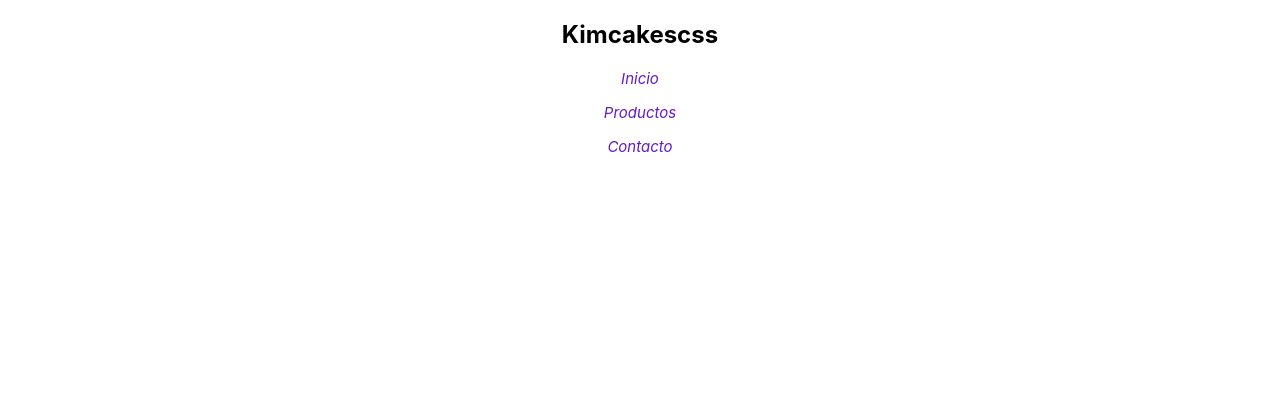
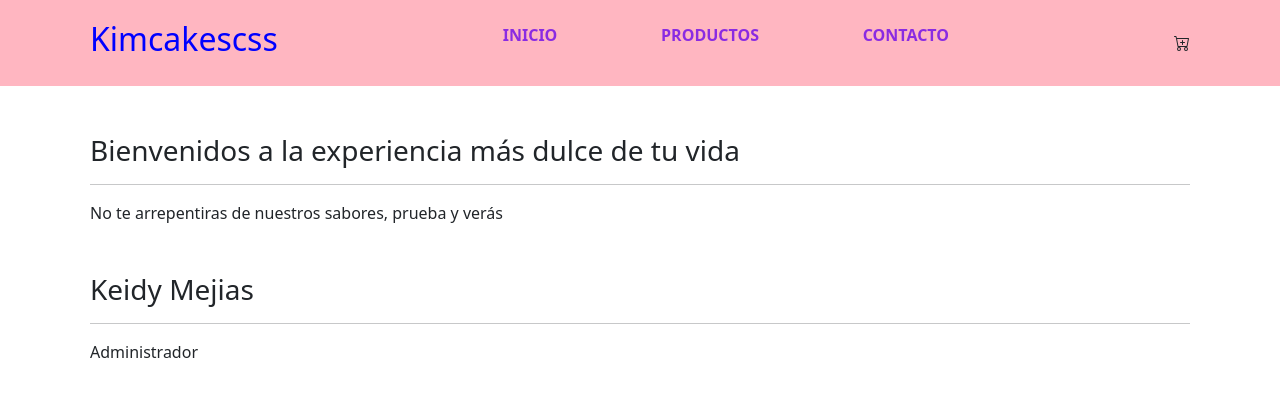
Before and after one commit to keidy-mejias/rj-37735-mejias, a React (Create React App) app: page / in a window 1280 px wide. Shown: the top 396 px of the page. Built offline with nearby package versions, Linux system fonts and the light colour scheme.

Commit message:
Componentes

```diff
--- a/package.json
+++ b/package.json
@@ -6,9 +6,13 @@
     "@testing-library/jest-dom": "^5.16.4",
     "@testing-library/react": "^13.2.0",
     "@testing-library/user-event": "^13.5.0",
+    "bootstrap": "^5.1.3",
     "react": "^18.1.0",
+    "react-bootstrap": "^2.4.0",
     "react-dom": "^18.1.0",
+    "react-icons": "^4.4.0",
     "react-scripts": "5.0.1",
+    "sass": "^1.52.3",
     "web-vitals": "^2.1.4"
   },
   "scripts": {
--- a/src/App.js
+++ b/src/App.js
@@ -1,12 +1,27 @@
-import './components/Navbar/Navbar.css'
-import './App.css';
+import 'bootstrap/dist/css/bootstrap.min.css';
 import { Navbar } from './components/Navbar/Navbar.js'
+import { ItemListContainer } from './components/ItemListContainer/ItemListContainer.js'
+
+function App() {
+
+  const usuario = {
+    nombre: 'Keidy Mejias',
+    cargo: 'Administrador'
+  }
+
+  //const personal = {
+  //  nombre: 'Ana Lopez',
+  //  cargo: 'Pastelera'
+  //}
 
 
-function App() {
   return (
-    <div className="App">
+    <div>
+
       <Navbar/>
+
+      <ItemListContainer titulo="Bienvenidos a la experiencia más dulce de tu vida" content="No te arrepentiras de nuestros sabores, prueba y verás"/>
+      <ItemListContainer titulo={usuario.nombre} content={usuario.cargo}/>
     </div>
   );
 }
--- /dev/null
+++ b/src/components/Inicio/Inicio.scss
@@ -0,0 +1,5 @@
+
+.inicio {
+    max-width: 1100px;
+    margin: 20px auto;
+}
--- /dev/null
+++ b/src/components/ItemListContainer/ItemListContainer.js
@@ -0,0 +1,13 @@
+import './ItemListContainer.scss'
+
+export const ItemListContainer = ({titulo, content}) => {
+
+    return (
+        <section className="lista my-5">
+            <h3> {titulo} </h3>
+            <hr/>
+
+            <p> {content} </p>
+        </section>
+    )
+}
--- /dev/null
+++ b/src/components/ItemListContainer/ItemListContainer.scss
@@ -0,0 +1,6 @@
+
+
+.lista {
+    max-width: 1100px;
+    margin: 20px auto;
+}
--- a/src/components/Navbar/Navbar.css
+++ /dev/null
@@ -1,6 +0,0 @@
-.lista-navbar{
-    font-size: 15px;
-    align-items: flex-end;
-    font-style: italic;
-    color: rgb(101, 25, 199);
-}
--- a/src/components/Navbar/Navbar.js
+++ b/src/components/Navbar/Navbar.js
@@ -1,17 +1,26 @@
+import './Navbar.scss'
+import { BsCartPlus } from 'react-icons/bs'
 
 export const Navbar = () => {
 
-    return <header>
+    return (
 
-        <h2>Kimcakescss</h2>
+    <header className="header">
 
-        <nav className="lista-navbar">
-            <p>Inicio</p>
-            <p>Productos</p>
-            <p>Contacto</p>
-        </nav>
+         <div className="header__container">
+            <h2 className="header__logo">Kimcakescss</h2>
+
+                <nav className="header__navbar">
+                    <p className="header__navlink">Inicio</p>
+                    <p className="header__navlink">Productos</p>
+                    <p className="header__navlink">Contacto</p>
+                </nav>
+                <BsCartPlus />
+         </div>
 
 
     </header>
+    )
+}
 
-}
+//export default Navbar
--- /dev/null
+++ b/src/components/Navbar/Navbar.scss
@@ -0,0 +1,30 @@
+.header {
+    background-color: lightpink;
+
+    &__container {
+        display: flex;
+        justify-content: space-between;
+        align-items: center;
+        max-width: 1100px;
+        margin: 0 auto;
+        padding: 20px 0;
+
+        .header__logo {
+            color:blue;
+        }
+
+        .header__navbar {
+            display: flex;
+            width: 50%;
+            justify-content: space-around;
+            align-items: center;
+
+            .header__navlink {
+                color:blueviolet;
+                font-weight: 700;
+                text-transform: uppercase;
+                cursor: pointer;
+            }
+        }
+    }
+}
```
Also changed, not shown: src/components/Inicio/Inicio.js (added, +17 -0 lines), 1 other file (tests, documents, lock files or other folders).
